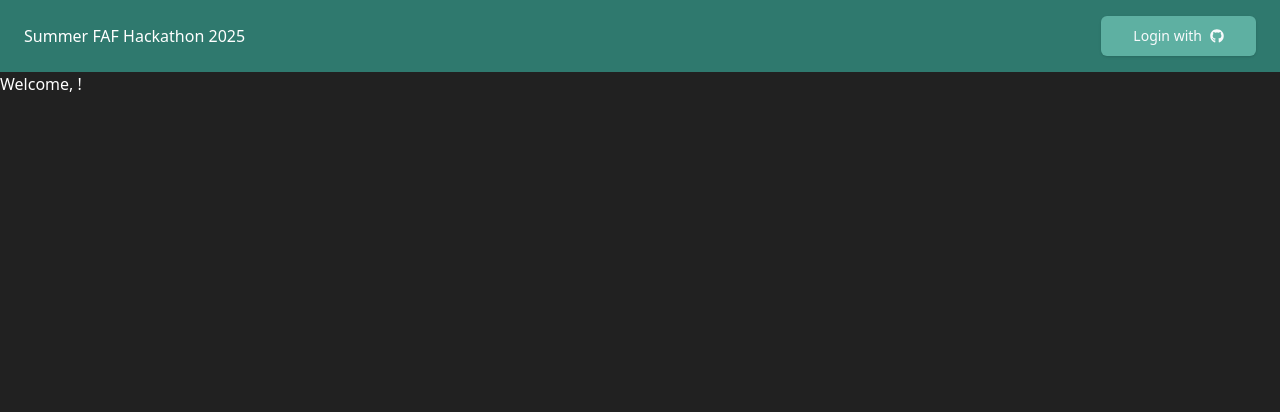
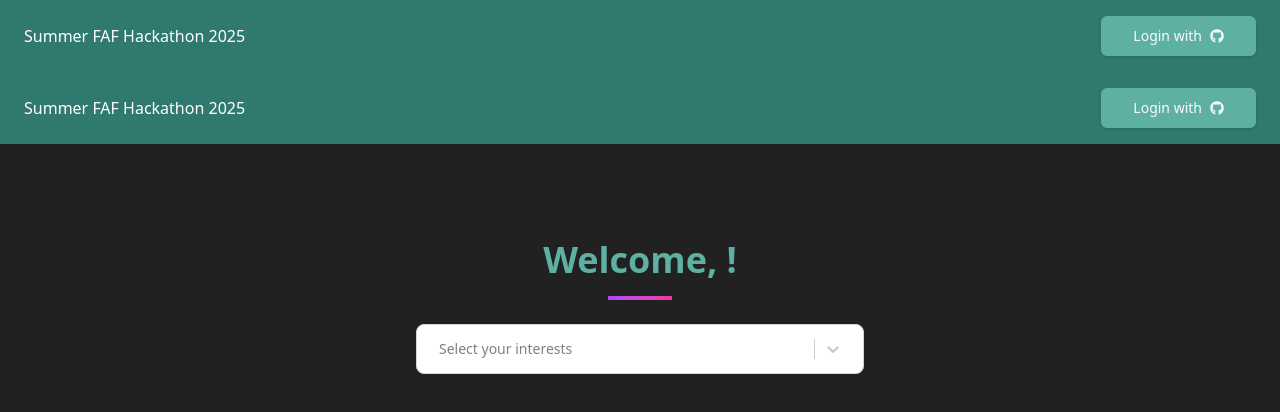
Before and after one commit to alya1007/summer-faf-hackathon-2025, a React (Vite) app in the folder frontend/: page /profile in a window 1280 px wide. Shown: the top 412 px of the page. Built offline with nearby package versions, Linux system fonts and the light colour scheme; no server answers; a web font is replaced by a local one.

Commit message:
feat(profile): add github image and domain selection

```diff
--- a/frontend/package.json
+++ b/frontend/package.json
@@ -14,6 +14,7 @@
     "axios": "^1.10.0",
     "class-variance-authority": "^0.7.1",
     "clsx": "^2.1.1",
+    "jwt-decode": "^4.0.0",
     "react": "^19.1.0",
     "react-dom": "^19.1.0",
     "react-icons": "^5.5.0",
--- a/frontend/src/pages/profile.tsx
+++ b/frontend/src/pages/profile.tsx
@@ -1,12 +1,19 @@
-import React, { useEffect, useState } from "react";
-import { jwtDecode } from "jwt-decode";
+  import React, { useEffect, useState } from 'react';
+  import { jwtDecode } from 'jwt-decode';
+  import Navbar from '../components/navbar/navbar';
+  import Select from 'react-select';
+  import makeAnimated from 'react-select/animated';
   // import { BrowserRouter as Router, Route, Routes, Navigate } from 'react-router-dom';
 
   interface JwtPayload {
     username: string;
   }
 
-const getToken = () => localStorage.getItem("token");
+  interface GitHubUser {
+    avatar_url: string;
+  }
+
+  const getToken = () => localStorage.getItem('token');
 
   const getUsername = (token: string): string | null => {
     try {
@@ -19,6 +26,7 @@ const getUsername = (token: string): string | null => {
 
   const Profile: React.FC = () => {
     const [username, setUsername] = useState<string | null>(null);
+    const [avatarUrl, setAvatarUrl] = useState<string | null>(null);
 
     useEffect(() => {
       const token = getToken();
@@ -26,11 +34,104 @@ const Profile: React.FC = () => {
 
       const name = getUsername(token);
       setUsername(name);
+
+      fetch(`https://api.github.com/users/${username}`)
+        .then(res => res.json())
+        .then((data: GitHubUser) => setAvatarUrl(data.avatar_url))
+        .catch(err => console.error('Failed to fetch GitHub profile:', err));
     }, []);
+
+    const animatedComponents = makeAnimated();
+
+    const options = [
+      { value: 'frontend', label: 'Frontend' },
+      { value: 'backend', label: 'Backend' },
+      { value: 'game_dev', label: 'Game Development' },
+      { value: 'mobile', label: 'Mobile Development' },
+      { value: 'docs', label: 'Documentation' },
+    ];
+
+
 
     return (
       <div>
-			<h1>Welcome, {username}!</h1>
+        <Navbar />
+
+       <div className="relative px-8 py-8">
+
+          <div className="absolute top-15 left-1/5 transform -translate-x-1/2">
+            {avatarUrl && (
+              <img
+                src={avatarUrl}
+                alt={`${username}'s avatar`}
+                className="w-70 h-80  border-4 border-white shadow-lg object-cover hover:scale-110 transition-transform duration-300"
+              />
+            )}
+        </ div>
+      </div>
+
+      <div className="pt-8 text-center">
+        <h1 className="text-4xl font-bold text-primary mb-2">
+        Welcome, {username}!</h1>
+        </div>
+        <div className="mt-4 flex justify-center">
+          <div className="h-1 w-16 bg-gradient-to-r from-purple-500 to-pink-500 rounded-5"></div>
+        </div>
+
+      <div>
+
+      </div>
+        <Select
+        closeMenuOnSelect={false}
+        components={animatedComponents}
+        options={options}
+        isMulti
+        placeholder="Select your interests"
+        className="w-full max-w-md mx-auto mt-6 text-sm"
+         styles={{
+            control: (base, state) => ({
+              ...base,
+              backgroundColor: 'white',
+              borderRadius: '0.5rem',
+              borderColor: state.isFocused ? '#6366f1' : '#d1d5db',
+              boxShadow: state.isFocused ? '0 0 0 2px rgba(99, 102, 241, 0.5)' : 'none',
+              padding: '0.375rem 0.75rem',
+              cursor: 'pointer',
+            }),
+            menu: (base) => ({
+              ...base,
+              zIndex: 50,
+              borderRadius: '0.5rem',
+              boxShadow: '0 10px 15px -3px rgba(0,0,0,0.1)',
+            }),
+            option: (base, state) => ({
+              ...base,
+              padding: '0.5rem 1rem',
+              backgroundColor: state.isFocused ? '#f3f4f6' : 'white',
+              color: '#111827',
+              cursor: 'pointer',
+            }),
+            multiValue: (base) => ({
+              ...base,
+              backgroundColor: '#e0e7ff',
+              borderRadius: '0.25rem',
+              padding: '0 0.25rem',
+            }),
+            multiValueLabel: (base) => ({
+              ...base,
+              color: '#1e3a8a',
+              fontWeight: '500',
+            }),
+            multiValueRemove: (base) => ({
+              ...base,
+              color: '#1e3a8a',
+              ':hover': {
+                backgroundColor: '#c7d2fe',
+                color: '#1e3a8a',
+              },
+            }),
+          }}
+      />
       </div>
     );
   };
--- a/package.json
+++ /dev/null
@@ -1,5 +0,0 @@
-{
-  "dependencies": {
-    "jwt-decode": "^4.0.0"
-  }
-}
```
Also changed, not shown: 2 other files (tests, documents, lock files or other folders). Lines whose indentation alone changed are shown as unchanged.
